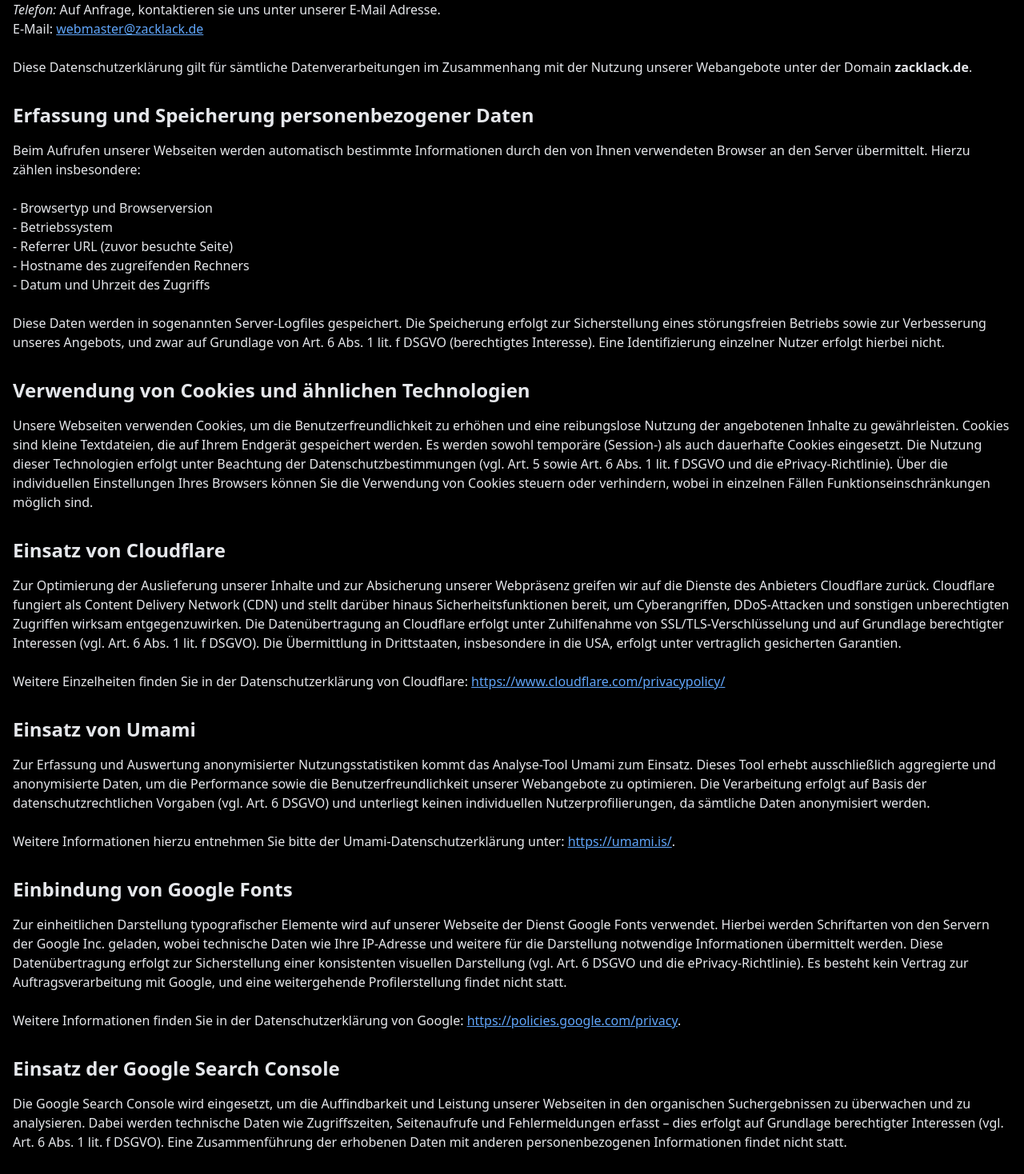
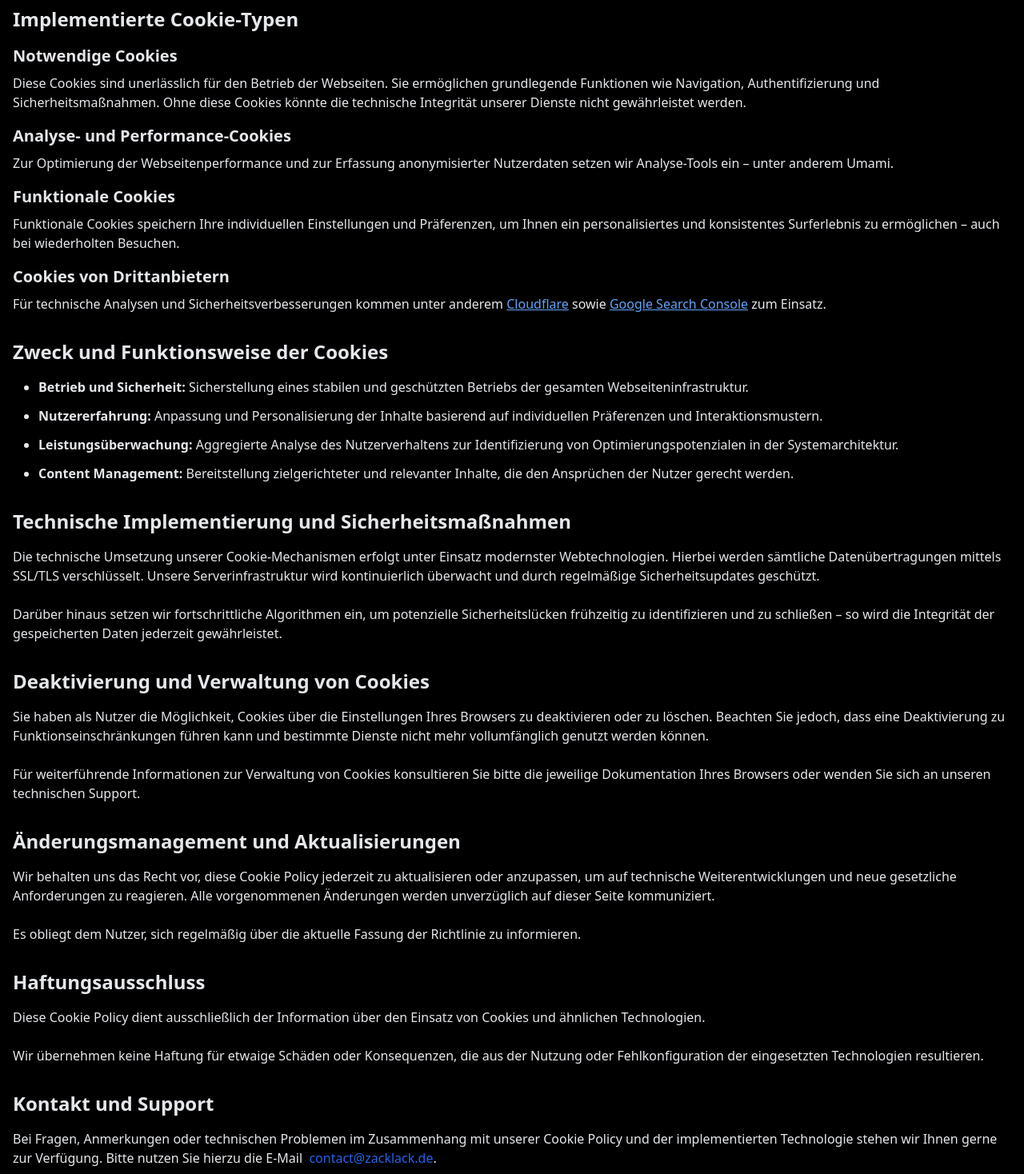
Before and after one commit to Zzackllack/Cookie-Policy, a React (Vite) app: page / in a window 1280 px wide. Shown: the part 1300-2768 px from the top of the page at 80% size. Built offline with nearby package versions, Linux system fonts and the light colour scheme.

Commit message:
Update base path in Vite config and replace logo image in Hero component

```diff
--- a/src/components/Hero.tsx
+++ b/src/components/Hero.tsx
@@ -9,7 +9,7 @@ const Hero = () => {
 
       <div className="relative z-10 w-full max-w-7xl mx-auto px-4 sm:px-6 lg:px-8">
         <div className="text-center">
-          <img src="/datenschutz/Designer.png" alt="Logo" className="h-20 w-20 mx-auto mb-8" />
+          <img src="https://www.svgrepo.com/show/401340/cookie.svg" alt="Logo" className="h-20 w-20 mx-auto mb-8" />
             <h1 className="text-5xl md:text-7xl font-bold bg-clip-text text-transparent bg-gradient-to-b from-neutral-50 to-neutral-400 pb-4 break-words">
                 Datenschutzerklärung
             </h1>
--- a/src/components/Policy.tsx
+++ b/src/components/Policy.tsx
@@ -3,170 +3,125 @@ import React from "react";
 const Policy: React.FC = () => {
     return (
         <section id="policy-details" className="container mx-auto px-4 py-12 text-gray-200">
-            <h1 className="text-6xl font-bold mb-6">Datenschutzerklärung</h1>
+            <h1 className="text-6xl font-bold mb-6">Cookie Policy</h1>
             <p className="mb-4">
-                Diese Datenschutzerklärung informiert in umfassender und detaillierter Weise über Art, Umfang und Zweck der Erhebung, Verarbeitung und Nutzung personenbezogener Daten im Rahmen der Bereitstellung und Nutzung sämtlicher Webseiten, die unter der Second-Level-Domain{" "}
-                <strong>zacklack.de</strong> betrieben werden. Sie basiert auf den Vorgaben der Datenschutz-Grundverordnung (DSGVO; vgl. Art. 4 ff. DSGVO), des Bundesdatenschutzgesetzes (BDSG; insbesondere § 26 BDSG), des Telemediengesetzes (TMG; vgl. § 13 TMG), des Telekommunikation-Telemedien-Datenschutz-Gesetzes (TTDSG) sowie der ePrivacy-Richtlinie (2002/58/EG). Alle hier getroffenen Maßnahmen erfolgen im Einklang mit den gesetzlichen Vorgaben.
+                Diese Cookie Policy gilt für sämtliche Webseiten, die unter der Second-Level-Domain <strong>zacklack.de</strong> betrieben werden. Unabhängig von der spezifischen Subdomain oder dem jeweiligen Einsatzgebiet, unterliegen alle Instanzen dieser Domäne den nachfolgenden Bestimmungen hinsichtlich der Verwendung von Cookies und ähnlichen Technologien.
+                <br /><br />
+                Unser Bestreben ist es, Ihnen eine sichere, performante und benutzerfreundliche Plattform zu bieten – unter gleichzeitiger Transparenz im Umgang mit technischen und datenschutzrelevanten Aspekten.
             </p>
 
-            <h2 className="text-2xl font-semibold mt-8 mb-4">Allgemeine Hinweise und Pflichtinformationen</h2>
+            <h2 className="text-2xl font-semibold mt-8 mb-4">Was sind Cookies?</h2>
             <p className="mb-4">
-                Personenbezogene Daten im Sinne dieser Erklärung sind alle Informationen, welche sich auf eine identifizierte oder identifizierbare natürliche Person beziehen (vgl. Art. 4 DSGVO). Hierzu zählen insbesondere Name, Anschrift, E-Mail-Adresse, Telefonnummer, IP-Adresse sowie alle weiteren Daten, die eine Identifizierung ermöglichen. Die Erhebung, Verarbeitung und Nutzung dieser Daten erfolgt ausschließlich auf Basis der in Art. 6 DSGVO genannten Rechtsgrundlagen.
+                Cookies sind kleine Dateneinheiten, die von einer Webseite an den Browser eines Nutzers übermittelt und dort gespeichert werden. Sie dienen der Erfassung technischer Daten, der Speicherung von Nutzereinstellungen und der Optimierung der Webseitenfunktionalität. Neben klassischen Cookies kommen auch alternative Technologien wie Local Storage, Session Storage und Web Beacons zum Einsatz.
                 <br /><br />
-                <strong>Verantwortlicher im Sinne der DSGVO (Art. 4 DSGVO):</strong>
-                <br />
-                <em>Name:</em> Auf Anfrage, kontaktieren sie uns unter unserer E-Mail Adresse.
-                <br />
-                <em>Anschrift:</em> Auf Anfrage, kontaktieren sie uns unter unserer E-Mail Adresse.
-                <br />
-                <em>Telefon:</em> Auf Anfrage, kontaktieren sie uns unter unserer E-Mail Adresse.
-                <br />
-                E-Mail:{" "}
-                <a href="mailto:webmaster@zacklack.de" className="text-blue-400 underline">
-                    webmaster@zacklack.de
-                </a>
-                <br /><br />
-                Diese Datenschutzerklärung gilt für sämtliche Datenverarbeitungen im Zusammenhang mit der Nutzung unserer Webangebote unter der Domain{" "}
-                <strong>zacklack.de</strong>.
+                Diese Technologien ermöglichen es uns, sowohl die Benutzererfahrung als auch die Sicherheit und Performance unserer Dienste nachhaltig zu verbessern.
             </p>
 
-            <h2 className="text-2xl font-semibold mt-8 mb-4">Erfassung und Speicherung personenbezogener Daten</h2>
+            <h2 className="text-2xl font-semibold mt-8 mb-4">Implementierte Cookie-Typen</h2>
             <p className="mb-4">
-                Beim Aufrufen unserer Webseiten werden automatisch bestimmte Informationen durch den von Ihnen verwendeten Browser an den Server übermittelt. Hierzu zählen insbesondere:
-                <br /><br />
-                - Browsertyp und Browserversion
-                <br />
-                - Betriebssystem
-                <br />
-                - Referrer URL (zuvor besuchte Seite)
-                <br />
-                - Hostname des zugreifenden Rechners
-                <br />
-                - Datum und Uhrzeit des Zugriffs
-                <br /><br />
-                Diese Daten werden in sogenannten Server-Logfiles gespeichert. Die Speicherung erfolgt zur Sicherstellung eines störungsfreien Betriebs sowie zur Verbesserung unseres Angebots, und zwar auf Grundlage von Art. 6 Abs. 1 lit. f DSGVO (berechtigtes Interesse). Eine Identifizierung einzelner Nutzer erfolgt hierbei nicht.
+                <>
+                    <div className="mb-4">
+                        <h3 className="text-xl font-semibold mb-2">Notwendige Cookies</h3>
+                        <p className="text-gray-200">
+                            Diese Cookies sind unerlässlich für den Betrieb der Webseiten. Sie ermöglichen grundlegende Funktionen wie Navigation, Authentifizierung und Sicherheitsmaßnahmen. Ohne diese Cookies könnte die technische Integrität unserer Dienste nicht gewährleistet werden.
                         </p>
-
-            <h2 className="text-2xl font-semibold mt-8 mb-4">Verwendung von Cookies und ähnlichen Technologien</h2>
-            <p className="mb-4">
-                Unsere Webseiten verwenden Cookies, um die Benutzerfreundlichkeit zu erhöhen und eine reibungslose Nutzung der angebotenen Inhalte zu gewährleisten. Cookies sind kleine Textdateien, die auf Ihrem Endgerät gespeichert werden. Es werden sowohl temporäre (Session-) als auch dauerhafte Cookies eingesetzt. Die Nutzung dieser Technologien erfolgt unter Beachtung der Datenschutzbestimmungen (vgl. Art. 5 sowie Art. 6 Abs. 1 lit. f DSGVO und die ePrivacy-Richtlinie). Über die individuellen Einstellungen Ihres Browsers können Sie die Verwendung von Cookies steuern oder verhindern, wobei in einzelnen Fällen Funktionseinschränkungen möglich sind.
+                    </div>
+                    <div className="mb-4">
+                        <h3 className="text-xl font-semibold mb-2">Analyse- und Performance-Cookies</h3>
+                        <p className="text-gray-200">
+                            Zur Optimierung der Webseitenperformance und zur Erfassung anonymisierter Nutzerdaten setzen wir Analyse-Tools ein – unter anderem Umami.
                         </p>
-
-            <h2 className="text-2xl font-semibold mt-8 mb-4">Einsatz von Cloudflare</h2>
-            <p className="mb-4">
-                Zur Optimierung der Auslieferung unserer Inhalte und zur Absicherung unserer Webpräsenz greifen wir auf die Dienste des Anbieters Cloudflare zurück. Cloudflare fungiert als Content Delivery Network (CDN) und stellt darüber hinaus Sicherheitsfunktionen bereit, um Cyberangriffen, DDoS-Attacken und sonstigen unberechtigten Zugriffen wirksam entgegenzuwirken. Die Datenübertragung an Cloudflare erfolgt unter Zuhilfenahme von SSL/TLS-Verschlüsselung und auf Grundlage berechtigter Interessen (vgl. Art. 6 Abs. 1 lit. f DSGVO). Die Übermittlung in Drittstaaten, insbesondere in die USA, erfolgt unter vertraglich gesicherten Garantien.
-                <br /><br />
-                Weitere Einzelheiten finden Sie in der Datenschutzerklärung von Cloudflare:{" "}
+                    </div>
+                    <div className="mb-4">
+                        <h3 className="text-xl font-semibold mb-2">Funktionale Cookies</h3>
+                        <p className="text-gray-200">
+                            Funktionale Cookies speichern Ihre individuellen Einstellungen und Präferenzen, um Ihnen ein personalisiertes und konsistentes Surferlebnis zu ermöglichen – auch bei wiederholten Besuchen.
+                        </p>
+                    </div>
+                    <div className="mb-4">
+                        <h3 className="text-xl font-semibold mb-2">Cookies von Drittanbietern</h3>
+                        <p className="text-gray-200">
+                            Für technische Analysen und Sicherheitsverbesserungen kommen unter anderem{" "}
                             <a
                                 href="https://www.cloudflare.com/privacypolicy/"
                                 target="_blank"
                                 rel="noopener noreferrer"
                                 className="text-blue-400 underline"
                             >
-                    https://www.cloudflare.com/privacypolicy/
-                </a>
-            </p>
-
-            <h2 className="text-2xl font-semibold mt-8 mb-4">Einsatz von Umami</h2>
-            <p className="mb-4">
-                Zur Erfassung und Auswertung anonymisierter Nutzungsstatistiken kommt das Analyse-Tool Umami zum Einsatz. Dieses Tool erhebt ausschließlich aggregierte und anonymisierte Daten, um die Performance sowie die Benutzerfreundlichkeit unserer Webangebote zu optimieren. Die Verarbeitung erfolgt auf Basis der datenschutzrechtlichen Vorgaben (vgl. Art. 6 DSGVO) und unterliegt keinen individuellen Nutzerprofilierungen, da sämtliche Daten anonymisiert werden.
-                <br /><br />
-                Weitere Informationen hierzu entnehmen Sie bitte der Umami-Datenschutzerklärung unter:{" "}
-                <a
-                    href="https://umami.is/"
-                    target="_blank"
-                    rel="noopener noreferrer"
-                    className="text-blue-400 underline"
-                >
-                    https://umami.is/
-                </a>.
-            </p>
-
-            <h2 className="text-2xl font-semibold mt-8 mb-4">Einbindung von Google Fonts</h2>
-            <p className="mb-4">
-                Zur einheitlichen Darstellung typografischer Elemente wird auf unserer Webseite der Dienst Google Fonts verwendet. Hierbei werden Schriftarten von den Servern der Google Inc. geladen, wobei technische Daten wie Ihre IP-Adresse und weitere für die Darstellung notwendige Informationen übermittelt werden. Diese Datenübertragung erfolgt zur Sicherstellung einer konsistenten visuellen Darstellung (vgl. Art. 6 DSGVO und die ePrivacy-Richtlinie). Es besteht kein Vertrag zur Auftragsverarbeitung mit Google, und eine weitergehende Profilerstellung findet nicht statt.
-                <br /><br />
-                Weitere Informationen finden Sie in der Datenschutzerklärung von Google:{" "}
+                                Cloudflare
+                            </a>{" "}
+                            sowie{" "}
                             <a
                                 href="https://policies.google.com/privacy"
                                 target="_blank"
                                 rel="noopener noreferrer"
                                 className="text-blue-400 underline"
                             >
-                    https://policies.google.com/privacy
-                </a>.
+                                Google Search Console
+                            </a> zum Einsatz.
+                        </p>
+                    </div>
+                </>
             </p>
 
-            <h2 className="text-2xl font-semibold mt-8 mb-4">Einsatz der Google Search Console</h2>
+            <h2 className="text-2xl font-semibold mt-8 mb-4">Zweck und Funktionsweise der Cookies</h2>
             <p className="mb-4">
-                Die Google Search Console wird eingesetzt, um die Auffindbarkeit und Leistung unserer Webseiten in den organischen Suchergebnissen zu überwachen und zu analysieren. Dabei werden technische Daten wie Zugriffszeiten, Seitenaufrufe und Fehlermeldungen erfasst – dies erfolgt auf Grundlage berechtigter Interessen (vgl. Art. 6 Abs. 1 lit. f DSGVO). Eine Zusammenführung der erhobenen Daten mit anderen personenbezogenen Informationen findet nicht statt.
+                <ul className="list-disc pl-8 space-y-3">
+                    <li>
+                        <strong>Betrieb und Sicherheit:</strong> Sicherstellung eines stabilen und geschützten Betriebs der gesamten Webseiteninfrastruktur.
+                    </li>
+                    <li>
+                        <strong>Nutzererfahrung:</strong> Anpassung und Personalisierung der Inhalte basierend auf individuellen Präferenzen und Interaktionsmustern.
+                    </li>
+                    <li>
+                        <strong>Leistungsüberwachung:</strong> Aggregierte Analyse des Nutzerverhaltens zur Identifizierung von Optimierungspotenzialen in der Systemarchitektur.
+                    </li>
+                    <li>
+                        <strong>Content Management:</strong> Bereitstellung zielgerichteter und relevanter Inhalte, die den Ansprüchen der Nutzer gerecht werden.
+                    </li>
+                </ul>
+            </p>
+
+            <h2 className="text-2xl font-semibold mt-8 mb-4">Technische Implementierung und Sicherheitsmaßnahmen</h2>
+            <p className="mb-4">
+                Die technische Umsetzung unserer Cookie-Mechanismen erfolgt unter Einsatz modernster Webtechnologien. Hierbei werden sämtliche Datenübertragungen mittels SSL/TLS verschlüsselt. Unsere Serverinfrastruktur wird kontinuierlich überwacht und durch regelmäßige Sicherheitsupdates geschützt.
                 <br /><br />
-                Weitere Details entnehmen Sie bitte der Datenschutzerklärung von Google:{" "}
+                Darüber hinaus setzen wir fortschrittliche Algorithmen ein, um potenzielle Sicherheitslücken frühzeitig zu identifizieren und zu schließen – so wird die Integrität der gespeicherten Daten jederzeit gewährleistet.
+            </p>
+
+            <h2 className="text-2xl font-semibold mt-8 mb-4">Deaktivierung und Verwaltung von Cookies</h2>
+            <p className="mb-4">
+                Sie haben als Nutzer die Möglichkeit, Cookies über die Einstellungen Ihres Browsers zu deaktivieren oder zu löschen. Beachten Sie jedoch, dass eine Deaktivierung zu Funktionseinschränkungen führen kann und bestimmte Dienste nicht mehr vollumfänglich genutzt werden können.
+                <br /><br />
+                Für weiterführende Informationen zur Verwaltung von Cookies konsultieren Sie bitte die jeweilige Dokumentation Ihres Browsers oder wenden Sie sich an unseren technischen Support.
+            </p>
+
+            <h2 className="text-2xl font-semibold mt-8 mb-4">Änderungsmanagement und Aktualisierungen</h2>
+            <p className="mb-4">
+                Wir behalten uns das Recht vor, diese Cookie Policy jederzeit zu aktualisieren oder anzupassen, um auf technische Weiterentwicklungen und neue gesetzliche Anforderungen zu reagieren. Alle vorgenommenen Änderungen werden unverzüglich auf dieser Seite kommuniziert.
+                <br /><br />
+                Es obliegt dem Nutzer, sich regelmäßig über die aktuelle Fassung der Richtlinie zu informieren.
+            </p>
+
+            <h2 className="text-2xl font-semibold mt-8 mb-4">Haftungsausschluss</h2>
+            <p className="mb-4">
+                Diese Cookie Policy dient ausschließlich der Information über den Einsatz von Cookies und ähnlichen Technologien.
+                <br /><br />
+                Wir übernehmen keine Haftung für etwaige Schäden oder Konsequenzen, die aus der Nutzung oder Fehlkonfiguration der eingesetzten Technologien resultieren.
+            </p>
+
+            <h2 className="text-2xl font-semibold mt-8 mb-4">Kontakt und Support</h2>
+            <p className="mb-4">
+                Bei Fragen, Anmerkungen oder technischen Problemen im Zusammenhang mit unserer Cookie Policy und der implementierten Technologie stehen wir Ihnen gerne zur Verfügung. Bitte nutzen Sie hierzu die E-Mail&nbsp;
                 <a
-                    href="https://policies.google.com/privacy"
+                    href="mailto:contact@zacklack.de"
                     target="_blank"
                     rel="noopener noreferrer"
-                    className="text-blue-400 underline"
-                >
-                    https://policies.google.com/privacy
+                    className="text-blue-600 hover:text-blue-800 transition-colors"
+                > contact@zacklack.de
                 </a>.
-            </p>
-
-            <h2 className="text-2xl font-semibold mt-8 mb-4">Einsatz von Google Analytics</h2>
-            <p className="mb-4">
-                Zur umfassenden statistischen Analyse der Nutzung unserer Webseiten wird Google Analytics eingesetzt, ein Dienst der Google Inc. Hierbei werden Daten über Ihr Nutzungsverhalten, wie besuchte Seiten, Verweildauer und Herkunft, erfasst. Die Verarbeitung erfolgt auf Grundlage berechtigter Interessen (vgl. Art. 6 Abs. 1 lit. f DSGVO). Soweit technisch möglich, wird Ihre IP-Adresse anonymisiert (vgl. Recital 30 DSGVO), sodass eine direkte Zuordnung zu Ihrer Person nicht erfolgt.
                 <br /><br />
-                Weitere Informationen entnehmen Sie bitte der Datenschutzerklärung von Google:{" "}
-                <a
-                    href="https://policies.google.com/privacy"
-                    target="_blank"
-                    rel="noopener noreferrer"
-                    className="text-blue-400 underline"
-                >
-                    https://policies.google.com/privacy
-                </a>.
-            </p>
-
-            <h2 className="text-2xl font-semibold mt-8 mb-4">Hosting</h2>
-            <p className="mb-4">
-                Die Bereitstellung und Verwaltung der Serverinfrastruktur, die den Betrieb unserer Webangebote ermöglicht, erfolgt in eigenverantwortlicher Durchführung unter Zuhilfenahme einer Synology NAS (Modell DS220+) in Verbindung mit der Web Station. Diese Infrastruktur ist operativ in Berlin, Deutschland, stationiert. Ergänzend dazu umfasst unser technisches Repertoire einen weiteren Server, ausgestattet mit einer Intel CPU sowie NVMe SSD, der ergänzend zum primären System zur Anwendung kommt.
-                <br /><br />
-                Sämtliche Datenverarbeitungsprozesse erfolgen unter strikter Einhaltung der geltenden gesetzlichen Bestimmungen, insbesondere gemäß Art. 6 DSGVO, und unter Berücksichtigung interner Richtlinien. Die eingesetzte technische Infrastruktur unterliegt einem kontinuierlichen Überwachungs- und Wartungsprozess, welcher den Anforderungen der IT-Sicherheit (vgl. Art. 32 DSGVO) gerecht wird. Die operative Verwaltung der Hostinginfrastruktur wird als integraler Bestandteil eines ganzheitlichen IT-Betriebskonzepts betrachtet, das alle relevanten Prozesse und Kontrollmechanismen umfasst. Details hierzu werden aus Gründen der Betriebssicherheit und zum Schutz betrieblicher Geheimhaltungsinteressen nicht offengelegt.
-            </p>
-
-            <h2 className="text-2xl font-semibold mt-8 mb-4">Speicherdauer</h2>
-            <p className="mb-4">
-                Ihre personenbezogenen Daten werden so lange gespeichert, wie dies zur Erreichung der in dieser Datenschutzerklärung genannten Zwecke erforderlich ist. Soweit keine spezifische Speicherdauer angegeben ist, werden Ihre Daten gelöscht, sobald der Zweck der Speicherung entfällt oder Sie Ihre Einwilligung widerrufen, es sei denn, gesetzliche Aufbewahrungspflichten (z. B. steuer- oder handelsrechtliche) stehen dem entgegen.
-            </p>
-
-            <h2 className="text-2xl font-semibold mt-8 mb-4">SSL- bzw. TLS-Verschlüsselung</h2>
-            <p className="mb-4">
-                Zum Schutz der Übertragung vertraulicher Inhalte wird auf dieser Website eine SSL- bzw. TLS-Verschlüsselung eingesetzt. Eine verschlüsselte Verbindung erkennen Sie an der URL (https://) und dem Schlosssymbol in Ihrer Browserzeile.
-            </p>
-
-            <h2 className="text-2xl font-semibold mt-8 mb-4">Widerruf Ihrer Einwilligung und Widerspruchsrecht</h2>
-            <p className="mb-4">
-                Viele Datenverarbeitungsvorgänge basieren auf Ihrer Einwilligung (vgl. Art. 7 DSGVO). Diese können Sie jederzeit widerrufen, ohne dass die Rechtmäßigkeit der bis zum Widerruf erfolgten Verarbeitung berührt wird. Ferner haben Sie das Recht, aus Gründen, die sich aus Ihrer besonderen Situation ergeben, der Verarbeitung Ihrer personenbezogenen Daten zu widersprechen (vgl. Art. 21 DSGVO).
-            </p>
-
-            <h2 className="text-2xl font-semibold mt-8 mb-4">Beschwerderecht bei der zuständigen Aufsichtsbehörde</h2>
-            <p className="mb-4">
-                Sollten Sie den Eindruck haben, dass die Verarbeitung Ihrer personenbezogenen Daten gegen die geltenden Datenschutzbestimmungen verstößt, steht Ihnen das Recht zu, sich bei der zuständigen Aufsichtsbehörde zu beschweren. Zuständig hierfür ist in der Regel die Aufsichtsbehörde Ihres gewöhnlichen Aufenthalts oder des Ortes, an dem der mutmaßliche Verstoß stattgefunden hat.
-            </p>
-
-            <h2 className="text-2xl font-semibold mt-8 mb-4">Recht auf Datenübertragbarkeit</h2>
-            <p className="mb-4">
-                Sie haben das Recht, Ihre personenbezogenen Daten, die auf Grundlage Ihrer Einwilligung oder zur Vertragserfüllung automatisiert verarbeitet werden, in einem gängigen, maschinenlesbaren Format zu erhalten und diese Daten an einen anderen Verantwortlichen zu übermitteln (vgl. Art. 20 DSGVO).
-            </p>
-
-            <h2 className="text-2xl font-semibold mt-8 mb-4">Auskunft, Berichtigung und Löschung</h2>
-            <p className="mb-4">
-                Sie haben jederzeit das Recht auf unentgeltliche Auskunft über Ihre bei uns gespeicherten personenbezogenen Daten, deren Herkunft, Empfänger und den Zweck der Datenverarbeitung (vgl. Art. 15 DSGVO). Ferner haben Sie das Recht, unrichtige Daten berichtigen zu lassen sowie unter Beachtung gesetzlicher Vorgaben die Löschung Ihrer personenbezogenen Daten zu verlangen (vgl. Art. 16 und 17 DSGVO).
-            </p>
-
-            <h2 className="text-2xl font-semibold mt-8 mb-4">Recht auf Einschränkung der Verarbeitung</h2>
-            <p className="mb-4">
-                Unter bestimmten Voraussetzungen haben Sie das Recht, die Einschränkung der Verarbeitung Ihrer personenbezogenen Daten zu verlangen. Dies gilt beispielsweise, wenn Sie die Richtigkeit der Daten bestreiten oder wenn die Verarbeitung unrechtmäßig erfolgt ist. In diesen Fällen werden die Daten – abgesehen von der Speicherung – nur mit Ihrer Einwilligung oder zur Geltendmachung, Ausübung oder Verteidigung von Rechtsansprüchen weiterverarbeitet.
+                Wir setzen alles daran, Ihnen einen reibungslosen und sicheren Service zu gewährleisten.
             </p>
             <p className="mt-8 text-sm text-gray-400">
                 Stand: 08.02.2025
--- a/vite.config.ts
+++ b/vite.config.ts
@@ -3,7 +3,7 @@ import react from "@vitejs/plugin-react"
 import { defineConfig } from "vite"
 
 export default defineConfig({
-  base: "/datenschutz/",
+  base: "/cookies/",
   plugins: [react()],
   resolve: {
     alias: {
```
Also changed, not shown: src/components/Container.tsx (deleted, +0 -15 lines). Lines whose indentation alone changed are shown as unchanged.
